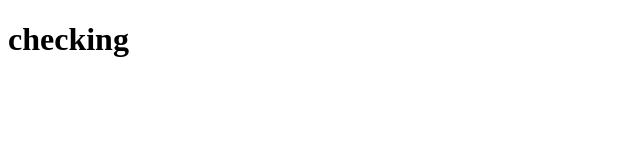
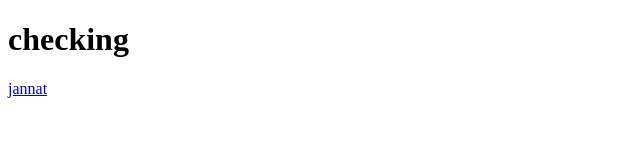
Before and after one commit to jannat962/checking, a plain HTML site: page index.html in a window 1280 px wide. Shown: the full height of the page, 0-640 px from the left. Drawn offline with Linux system fonts and the light colour scheme.

Commit message:
second commit

```diff
--- a/index.html
+++ b/index.html
@@ -8,5 +8,7 @@
 </head>
 <body>
     <h1>checking</h1>
+    <a href="http://www.facebook.com">jannat</a>
+
 </body>
 </html>
```
